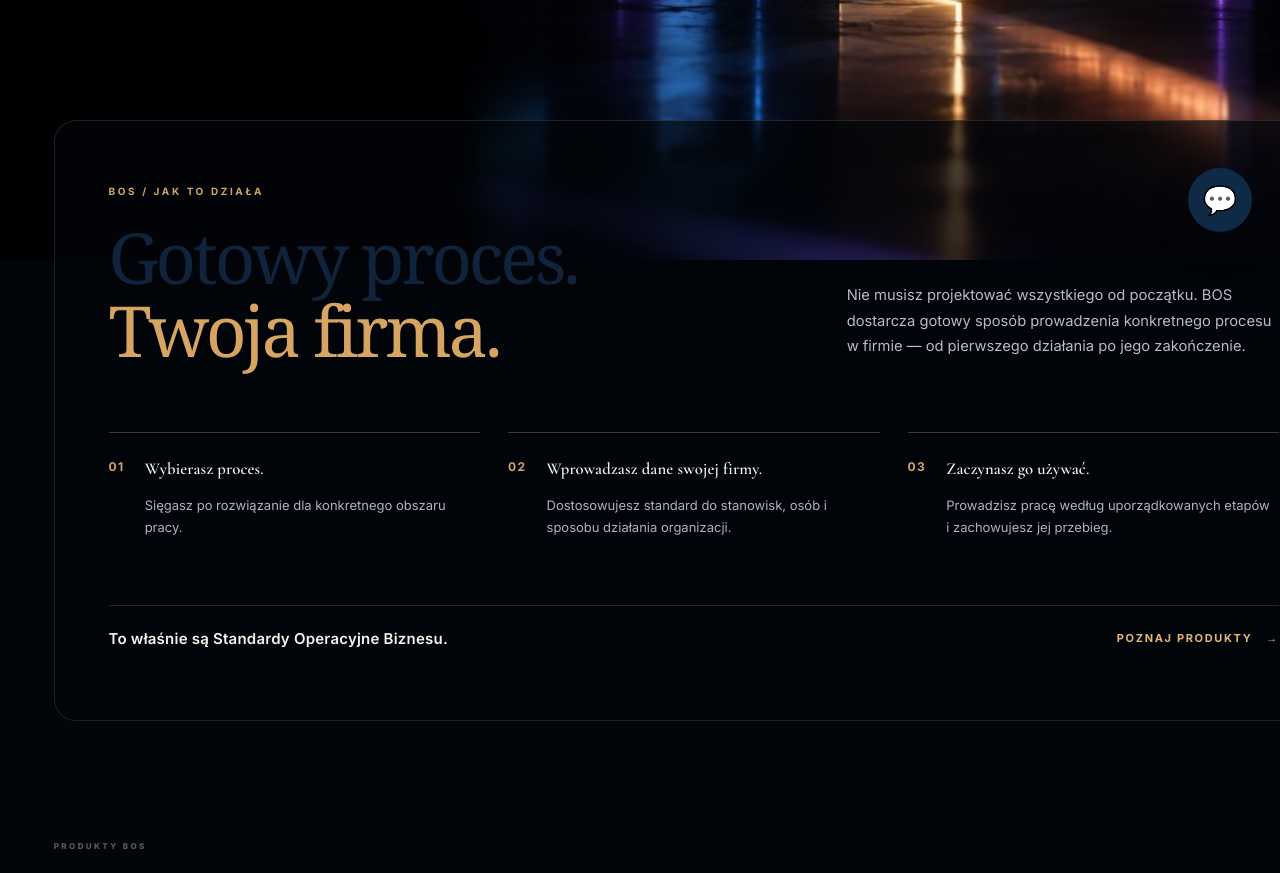
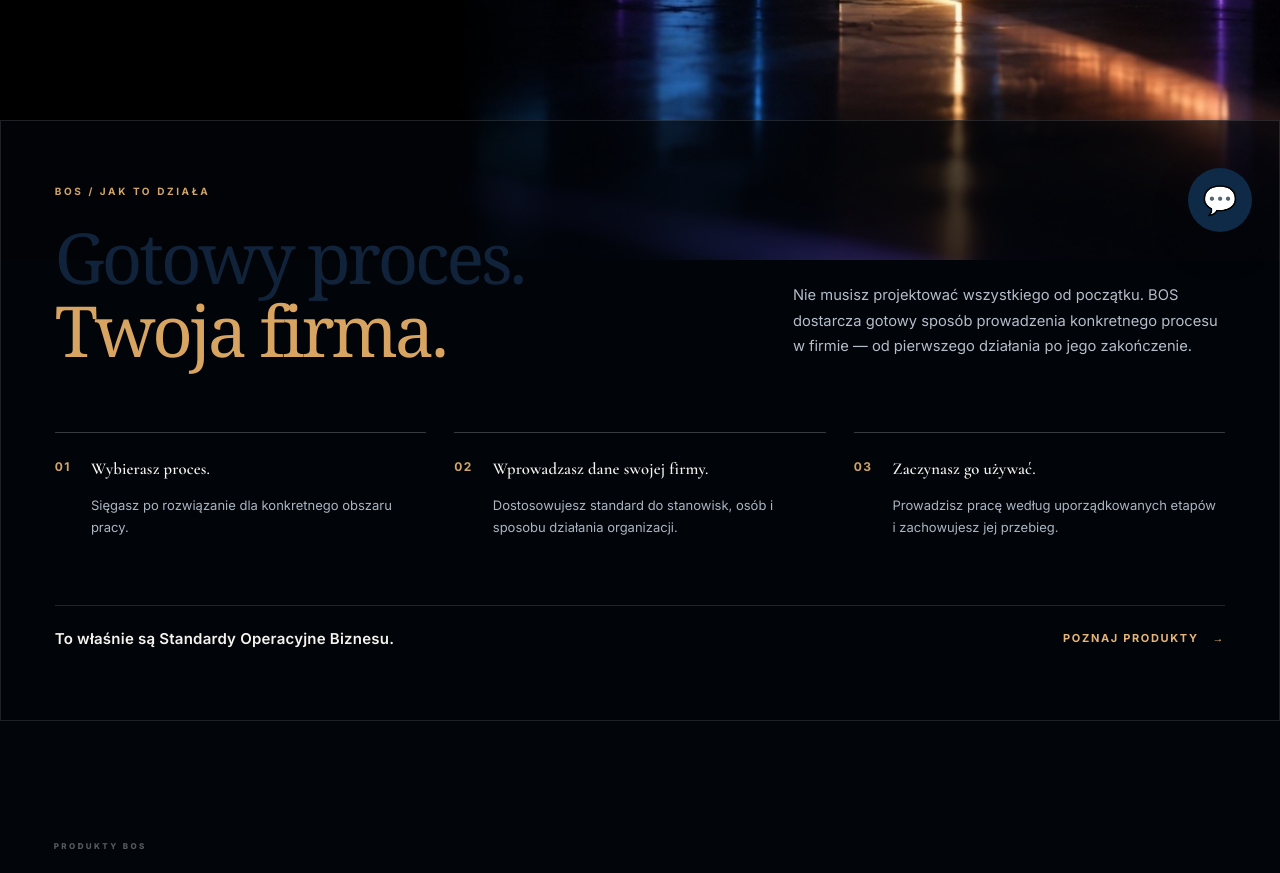
Before and after one commit to vernegroup/bos-platform, a Next.js app: page / in a window 1280 px wide. Shown: the part 540-1413 px from the top of the page. Built offline with nearby package versions, Linux system fonts and the light colour scheme.

Commit message:
style(landing): extend translucent explainer background edge to edge

```diff
--- a/app/landing-explainer.css
+++ b/app/landing-explainer.css
@@ -1,5 +1,5 @@
 /* LAND-02 preview — isolated public landing explainer, no product or AppShell overrides. */
-.bos-land-explainer{position:relative;z-index:2;margin:36px clamp(24px,4.2vw,78px) 64px;padding:64px clamp(28px,4.2vw,78px) 72px;color:#f5f3ee;background:rgba(2,5,10,.68);border:1px solid rgba(225,232,241,.13);border-radius:22px}
+.bos-land-explainer{position:relative;z-index:2;margin:36px 0 64px;padding:64px clamp(28px,4.2vw,78px) 72px;color:#f5f3ee;background:rgba(2,5,10,.68);border:1px solid rgba(225,232,241,.13);border-radius:0}
 .bos-land-explainer__inner{max-width:1420px;margin:0 auto}
 .bos-land-explainer__heading{display:grid;grid-template-columns:minmax(0,1.2fr) minmax(260px,.8fr);column-gap:clamp(32px,7vw,120px);align-items:end}
 .bos-land-explainer__eyebrow{grid-column:1/-1;margin-bottom:24px;color:#d1a568;font-size:10px;font-weight:700;letter-spacing:.26em}
@@ -16,4 +16,4 @@
 .bos-land-explainer__footer a{display:inline-flex;align-items:center;gap:14px;color:#e4b576;font-size:11px;font-weight:700;letter-spacing:.15em;text-decoration:none;white-space:nowrap}
 .bos-land-explainer__footer a:hover,.bos-land-explainer__footer a:focus-visible{color:#fff;text-decoration:underline;text-underline-offset:5px}
 @media(max-width:900px){.bos-land-explainer{padding-top:52px;padding-bottom:60px}.bos-land-explainer__heading{grid-template-columns:1fr;gap:22px}.bos-land-explainer__eyebrow{margin-bottom:0}.bos-land-explainer__heading p{max-width:650px}.bos-land-explainer__steps{gap:18px;margin-top:48px}.bos-land-explainer__steps li{gap:12px}}
-@media(max-width:650px){.bos-land-explainer{margin:24px 16px 48px;padding:38px 24px 46px;border-radius:16px}.bos-land-explainer__steps{grid-template-columns:1fr;gap:12px;margin-top:38px}.bos-land-explainer__steps li{padding-top:18px}.bos-land-explainer__steps p{max-width:none}.bos-land-explainer__footer{align-items:flex-start;flex-direction:column;gap:22px;margin-top:32px}.bos-land-explainer__footer a{white-space:normal}}
+@media(max-width:650px){.bos-land-explainer{margin:24px 0 48px;padding:38px 24px 46px;border-radius:0}.bos-land-explainer__steps{grid-template-columns:1fr;gap:12px;margin-top:38px}.bos-land-explainer__steps li{padding-top:18px}.bos-land-explainer__steps p{max-width:none}.bos-land-explainer__footer{align-items:flex-start;flex-direction:column;gap:22px;margin-top:32px}.bos-land-explainer__footer a{white-space:normal}}
```
